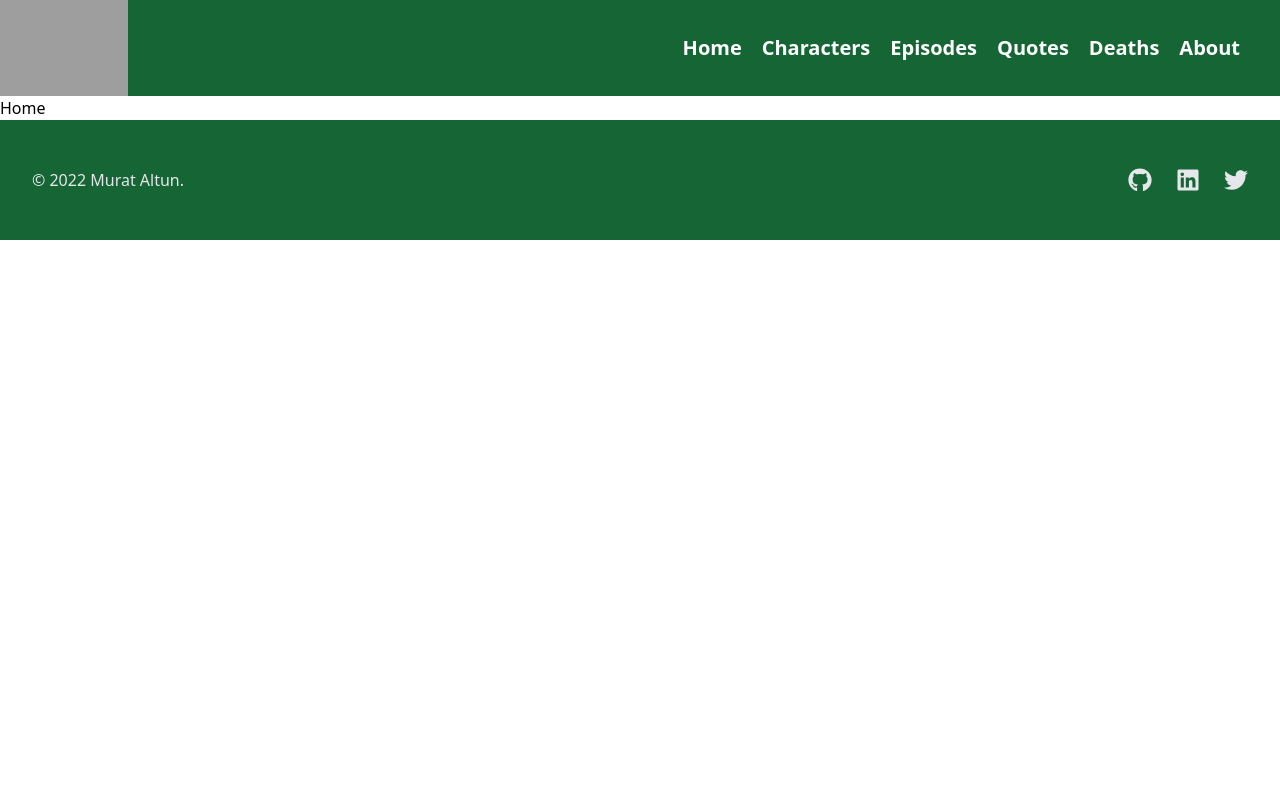
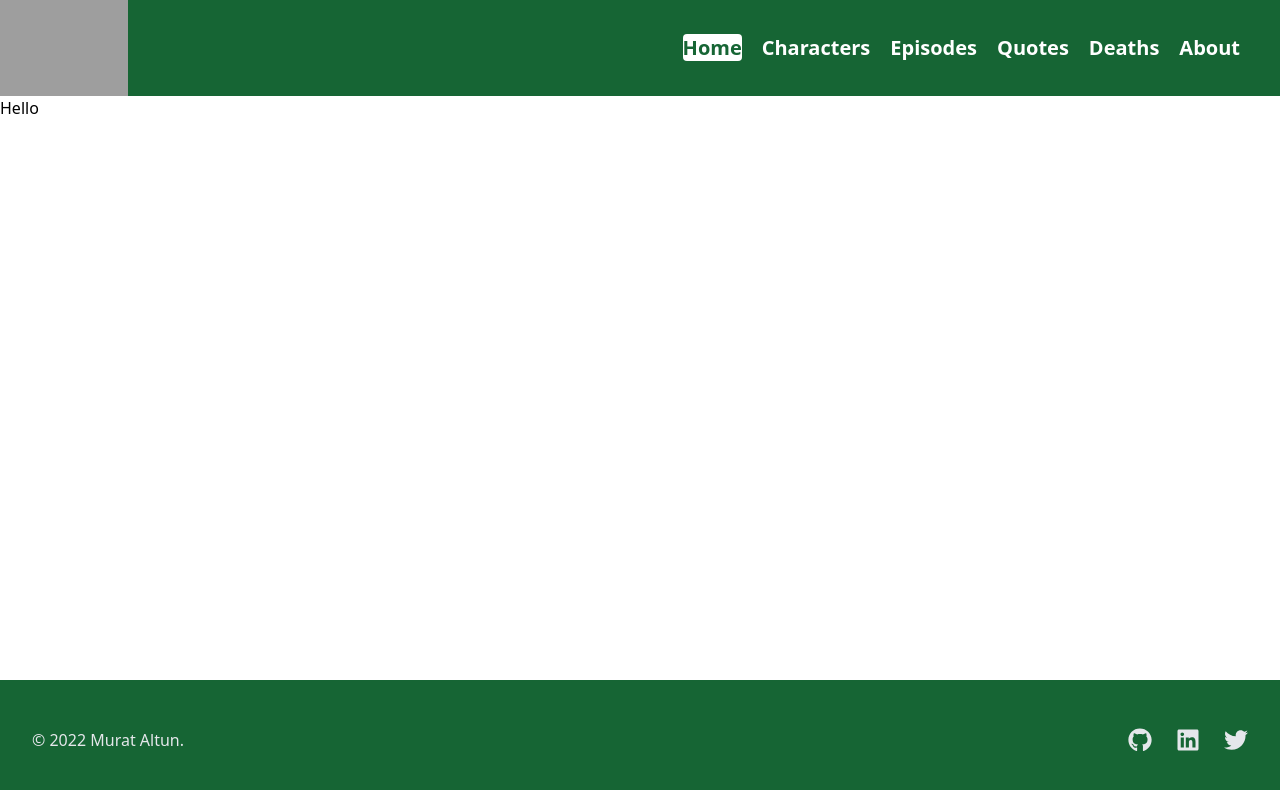
Before and after one commit to mraltun/breaking-bad-app, a React (Create React App) app: page / in a window 1280 px wide. Shown: the top 790 px of the page. Built offline with nearby package versions, Linux system fonts and the light colour scheme; grey boxes are pictures that could not be loaded.

Commit message:
Footer is now sticky to bottom

```diff
--- a/src/components/Footer.jsx
+++ b/src/components/Footer.jsx
@@ -3,8 +3,8 @@ import { FaGithub, FaTwitter, FaLinkedin } from "react-icons/fa";
 
 const Footer = () => {
   return (
-    <footer className='bg-green-800'>
-      <div className='max-w-7xl mx-auto py-12 px-4 sm:px-6 md:flex md:items-center md:justify-between lg:px-8'>
+    <footer className='bg-green-800 fixed bottom-0 left-0 w-screen'>
+      <div className='max-w-7xl mx-auto py-12 px-4 sm:px-6 md:flex md:items-center md:justify-between lg:px-8 '>
         <div className='flex justify-center space-x-6 md:order-2'>
           <a href='https://github.com/mraltun' target='_blank' rel='noreferrer'>
             <FaGithub className='text-gray-200 hover:text-gray-400 h-6 w-6' />
--- a/src/components/Header.jsx
+++ b/src/components/Header.jsx
@@ -1,66 +1,72 @@
 import React from "react";
-import { Link } from "react-router-dom";
+import { NavLink } from "react-router-dom";
 import logo from "../assets/logo.png";
 
 const Header = () => {
   return (
-    <section>
-      <nav className='flex justify-between bg-green-800 h-24'>
-        <Link to='/'>
+    <header>
+      <nav>
+        <div className='flex justify-between bg-green-800 h-24'>
+          <NavLink to='/'>
             <img src={logo} alt='' className='bg-white h-full' />
-        </Link>
+          </NavLink>
           <ul className='flex justify-center items-center gap-5 px-10'>
             <li>
-            <Link
+              <NavLink
                 to='/'
-              className='text-white text-xl font-semibold hover:bg-white hover:text-green-800 rounded'
+                className={({ isActive }) =>
+                  isActive
+                    ? "text-green-800 bg-white text-xl font-semibold rounded"
+                    : "text-white text-xl font-semibold"
+                }
               >
                 Home
-            </Link>
+              </NavLink>
             </li>
             <li>
-            <Link
-              to='/characters'
+              <NavLink
+                to='characters'
                 className='text-white text-xl font-semibold hover:bg-white hover:text-green-800 rounded'
               >
                 Characters
-            </Link>
+              </NavLink>
             </li>
             <li>
-            <Link
-              to='/episodes'
+              <NavLink
+                to='episodes'
                 className='text-white text-xl font-semibold hover:bg-white hover:text-green-800 rounded'
               >
                 Episodes
-            </Link>
+              </NavLink>
             </li>
             <li>
-            <Link
-              to='/quotes'
+              <NavLink
+                to='quotes'
                 className='text-white text-xl font-semibold hover:bg-white hover:text-green-800 rounded'
               >
                 Quotes
-            </Link>
+              </NavLink>
             </li>
             <li>
-            <Link
-              to='/deaths'
+              <NavLink
+                to='deaths'
                 className='text-white text-xl font-semibold hover:bg-white hover:text-green-800 rounded'
               >
                 Deaths
-            </Link>
+              </NavLink>
             </li>
             <li>
-            <Link
-              to='/about'
+              <NavLink
+                to='about'
                 className='text-white text-xl font-semibold hover:bg-white hover:text-green-800 rounded'
               >
                 About
-            </Link>
+              </NavLink>
             </li>
           </ul>
+        </div>
       </nav>
-    </section>
+    </header>
   );
 };
 
--- a/src/pages/Home.jsx
+++ b/src/pages/Home.jsx
@@ -1,9 +1,13 @@
-// import React, { useState, useEffect } from "react";
+import React, { useState, useEffect } from "react";
 
 const Home = () => {
-  //   const [character, setCharacter] = useState("");
+  const [character, setCharacter] = useState("");
 
-  return <main>Home</main>;
+  return (
+    <main>
+      <div>Hello</div>
+    </main>
+  );
 };
 
 export default Home;
```
Lines whose indentation alone changed are shown as unchanged.
